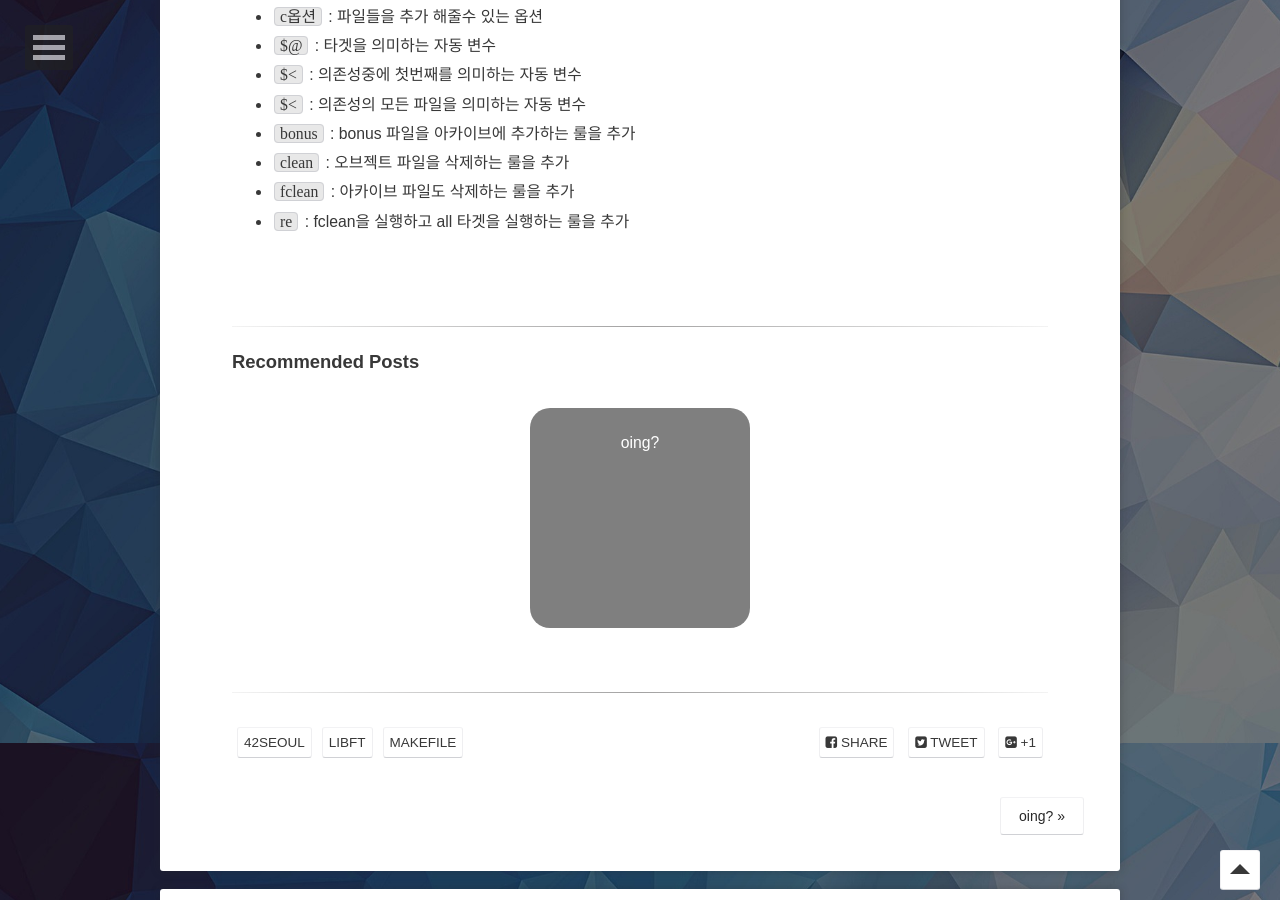
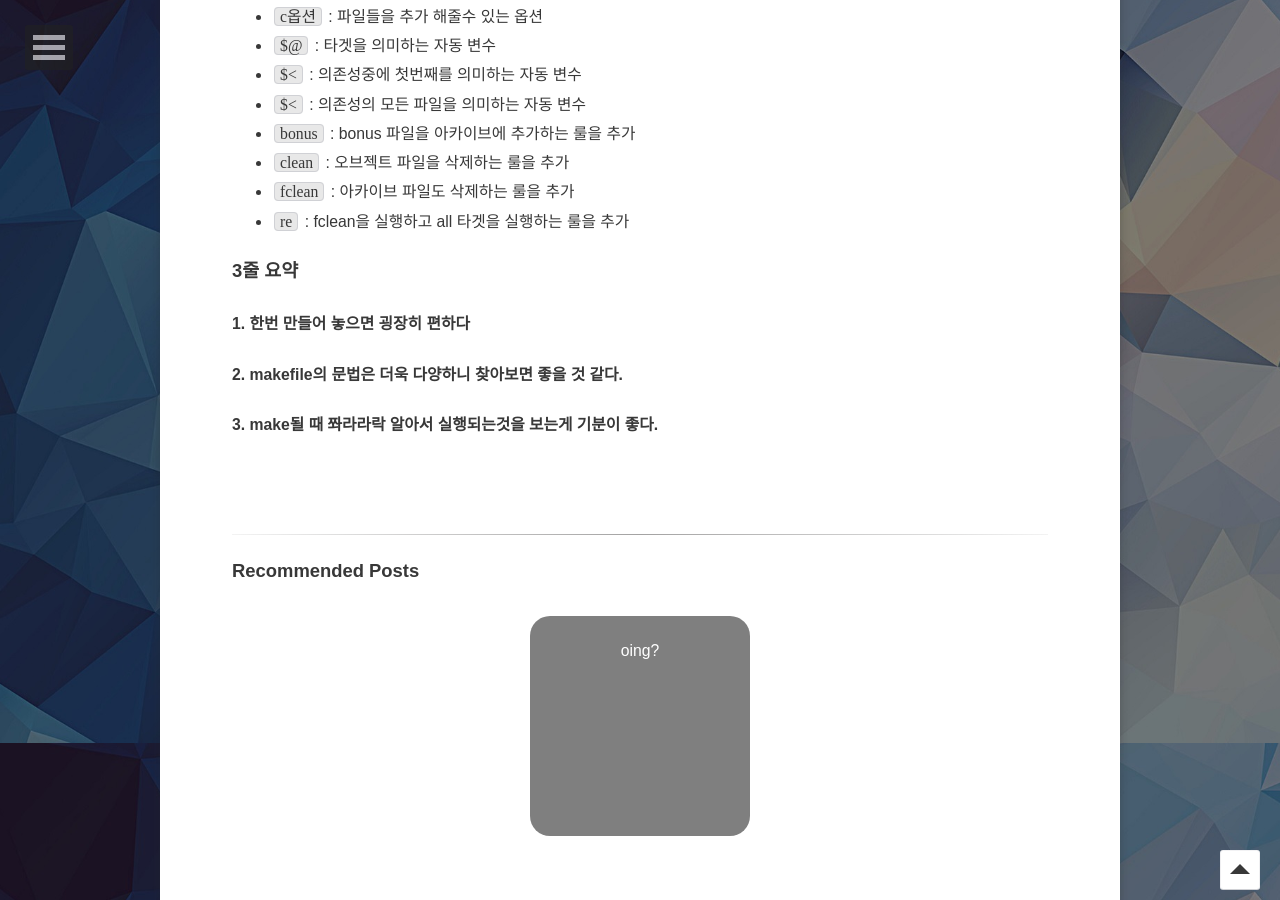
Before and after one commit to 2unbini/2unbini.github.io, a Jekyll site: the page built from _posts/42_LIBFT/2021-05-09-makefile.md, in a window 1280 px wide and 900 px high, scrolled down 3757 px. Built offline with Jekyll 4.4.1, drawn with Linux system fonts in a browser that asks for light colours; some web fonts are replaced; comment, search, counter and statistics services are not loaded.

Commit message:
Update 2021-05-09-makefile.md

```diff
--- a/_posts/42_LIBFT/2021-05-09-makefile.md
+++ b/_posts/42_LIBFT/2021-05-09-makefile.md
@@ -129,3 +129,10 @@ re : fclean all
 *  `clean` 	    : 오브젝트 파일을 삭제하는 룰을 추가
 *  `fclean`  	    : 아카이브 파일도 삭제하는 룰을 추가
 *  `re` 	    : fclean을 실행하고 all 타겟을 실행하는 룰을 추가
+
+
+### 3줄 요약
+
+#### 1. 한번 만들어 놓으면 굉장히 편하다
+#### 2. makefile의 문법은 더욱 다양하니 찾아보면 좋을 것 같다.
+#### 3. make될 때 쫘라라락 알아서 실행되는것을 보는게 기분이 좋다.
```
